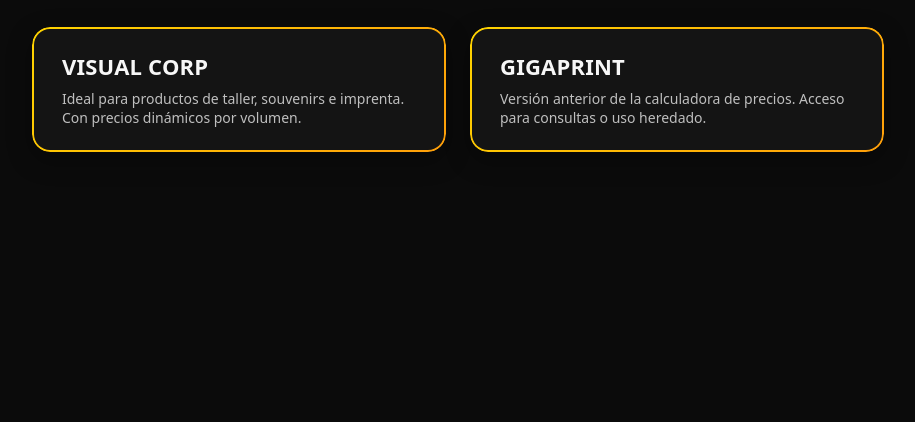
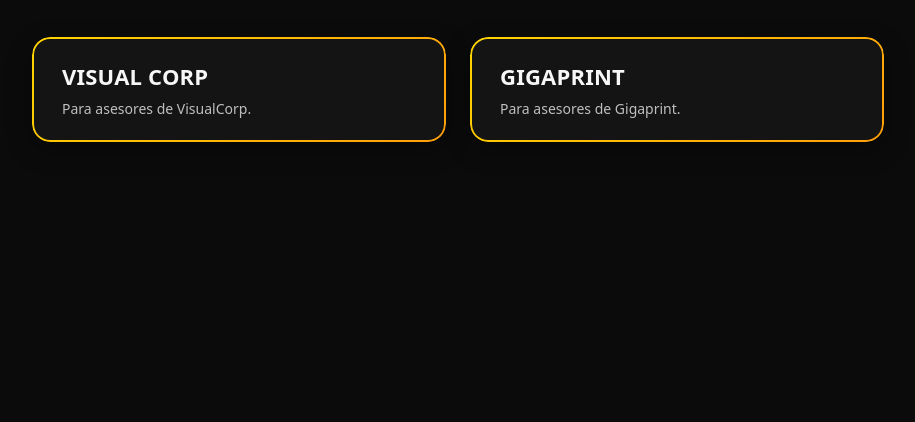
Before and after one commit to estebanico10/Calculadora, a plain HTML site: page index.html in a window 1280 px wide. Shown: the part 378-800 px from the top of the page, without its empty margins (182-1097 px from the left). Drawn offline with Linux system fonts and the light colour scheme.

Commit message:
index.html

```diff
--- a/index.html
+++ b/index.html
@@ -121,12 +121,12 @@
     <main class="portal-grid">
       <a href="VisualCORP.html" class="btn-portal">
         <span class="title">VISUAL CORP</span>
-        <span class="description">Ideal para productos de taller, souvenirs e imprenta. Con precios dinámicos por volumen.</span>
+        <span class="description">Para asesores de VisualCorp.</span>
       </a>
 
-      <a href=GigaPrint.html" class="btn-portal">
+      <a href="GigaPrint.html" class="btn-portal">
         <span class="title">GIGAPRINT</span>
-        <span class="description">Versión anterior de la calculadora de precios. Acceso para consultas o uso heredado.</span>
+        <span class="description">Para asesores de Gigaprint.</span>
       </a>
     </main>
   </div>
```
